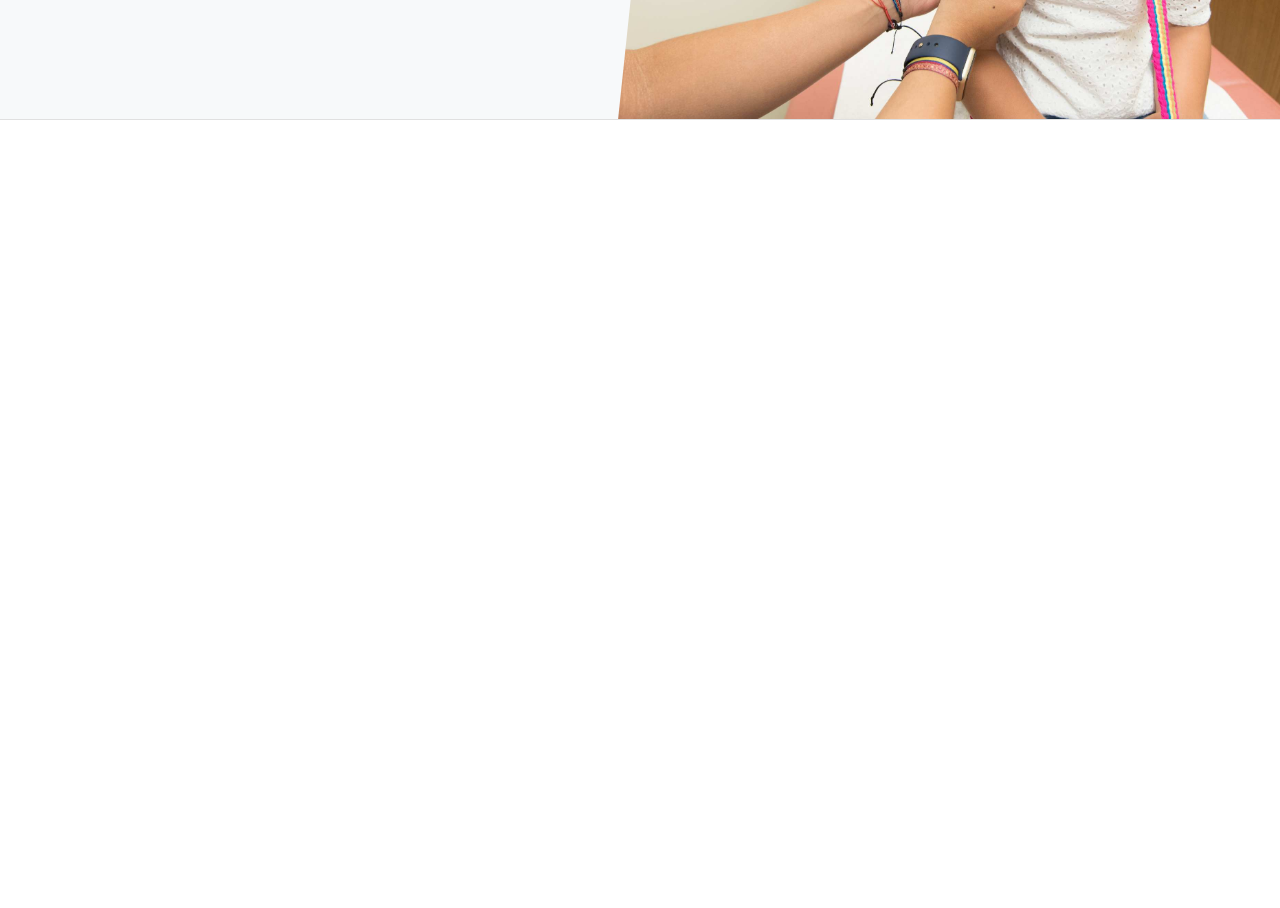
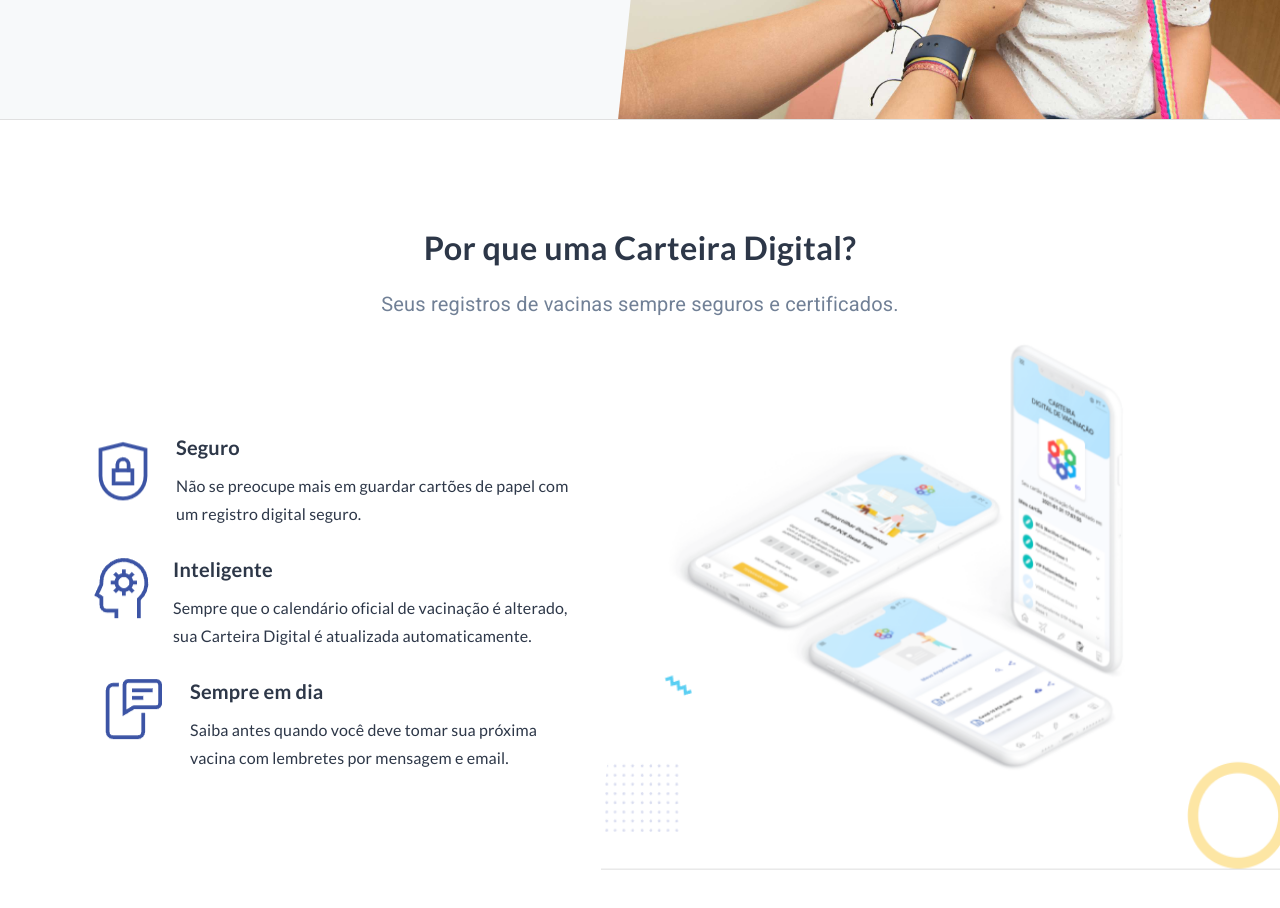
Before and after one commit to deywersonp/immunie-clone, a React (Create React App) app: page / in a window 1280 px wide. Shown: the part 460-1368 px from the top of the page. Before the commit the page ends 800 px from the top, so only its background shows below. Built offline with nearby package versions, Linux system fonts and the light colour scheme.

Commit message:
Created about section

```diff
--- a/src/App.tsx
+++ b/src/App.tsx
@@ -1,9 +1,12 @@
+import { ThemeProvider } from '@mui/material/styles';
+import theme from './theme';
 import CssBaseline from '@mui/material/CssBaseline';
-import { ThemeProvider } from '@mui/material/styles';
+
 import { Divider } from "@mui/material";
+
 import Banner from "./components/banner/Banner";
 import Header from "./components/header/Header";
-import theme from './theme';
+import About from './components/about/About';
 
 export default function App() {
   return (
@@ -15,6 +18,7 @@ export default function App() {
         <div>
           <Banner />
           <Divider />
+          <About />
         </div>
       </ThemeProvider>
 
--- /dev/null
+++ b/src/components/about/About.tsx
@@ -0,0 +1,77 @@
+import { useEffect } from "react";
+import { makeStyles } from "@material-ui/styles";
+import { Typography } from "@mui/material";
+import AboutDetails from "./aboutDetails/AboutDetails"
+import Aos from 'aos';
+import 'aos/dist/aos.css'
+
+const useStyles = makeStyles({
+  container: {
+    display: 'flex',
+    alignItems: 'center',
+    width: '100%',
+    flexDirection: 'column',
+    paddingTop: '96px',
+    paddingBottom: '96px'
+  },
+
+  headersContainer: {
+    display: 'flex',
+    alignItems: 'center',
+    flexDirection: 'column',
+    width: '100%',
+    alignText: 'center'
+  },
+
+  header4: {
+    fontFamily: 'Lato',
+    fontWeight: 'bold',
+    fontSize: '2.0243rem',
+    padding: '8px'
+  },
+
+  header6: {
+    fontSize: '1.25rem',
+    padding: '8px'
+  },
+
+  aboutDetailsContainer: {
+    width: '100%',
+    display: 'grid',
+    gridTemplateColumns: '50% 50%',
+    alignItems: 'center',
+    justifyContent: 'flex-end'
+  },
+
+  imgContainer: {
+    display: 'flex',
+    alignItems: 'center',
+    justifyContent: 'flex-end'
+  }
+});
+
+export default function About() {
+
+  useEffect(() => {
+    Aos.init({ duration: 2000 })
+  }, []);
+
+
+  const classes = useStyles();
+
+  return (
+    <Typography component="section" className={classes.container}>
+      <Typography component="div" className={classes.headersContainer} data-aos="fade-up">
+        <Typography component="h4" color="textPrimary" className={classes.header4}>Por que uma Carteira Digital?</Typography>
+        <Typography component="h6" color="textSecondary" className={classes.header6}>Seus registros de vacinas sempre seguros e certificados.
+        </Typography>
+      </Typography>
+      <Typography component="div" className={classes.aboutDetailsContainer}>
+        <AboutDetails />
+        <Typography component="div" className={classes.imgContainer}>
+          <img style={{ maxWidth: 679, height: 561 }} src="./images/immunie-mobile.png" alt="Cateira Digital de Vacinação no celular" />
+        </Typography>
+      </Typography>
+    </Typography>
+  )
+}
--- /dev/null
+++ b/src/components/about/aboutDetails/AboutDetails.tsx
@@ -0,0 +1,47 @@
+import { makeStyles } from "@material-ui/styles";
+import { List, Typography } from "@mui/material";
+import IDetails from "../interfaces/IDetails";
+import DetailsTemplate from "./detailsTemplate/DetailsTemplate";
+
+const useStyles = makeStyles({
+  container: {
+    display: 'flex',
+    justifyContent: 'flex-end'
+  }
+});
+
+const detailsData: IDetails[] =
+  [
+    {
+      source: './images/lock.png',
+      legend: 'Segurança',
+      title: 'Seguro',
+      content: 'Não se preocupe mais em guardar cartões de papel com um registro digital seguro.'
+    },
+    {
+      source: './images/intelligence.png',
+      legend: 'Inteligência',
+      title: 'Inteligente',
+      content: 'Sempre que o calendário oficial de vacinação é alterado, sua Carteira Digital é atualizada automaticamente.'
+    },
+    {
+      source: './images/on-date.png',
+      legend: 'Sempre em dia',
+      title: 'Sempre em dia',
+      content: 'Saiba antes quando você deve tomar sua próxima vacina com lembretes por mensagem e email.'
+    }
+  ]
+
+export default function AboutDetails() {
+  const classes = useStyles();
+
+  return (
+    <Typography component="div" className={classes.container}>
+      <List>
+        <DetailsTemplate source={detailsData[0].source} legend={detailsData[0].legend} title={detailsData[0].title} content={detailsData[0].content} />
+        <DetailsTemplate source={detailsData[1].source} legend={detailsData[1].legend} title={detailsData[1].title} content={detailsData[1].content} />
+        <DetailsTemplate source={detailsData[2].source} legend={detailsData[2].legend} title={detailsData[2].title} content={detailsData[2].content} />
+      </List>
+    </Typography>
+  )
+}
--- /dev/null
+++ b/src/components/about/aboutDetails/detailsTemplate/DetailsTemplate.tsx
@@ -0,0 +1,49 @@
+import { useEffect } from "react";
+
+import { makeStyles } from "@material-ui/styles";
+import { ListItem, Typography } from "@mui/material";
+import IDetails from "../../interfaces/IDetails";
+
+import Aos from 'aos';
+import 'aos/dist/aos.css'
+
+const useStyles = makeStyles({
+  container: {
+    width: '520px',
+    display: 'flex',
+    alignItems: 'center',
+    marginRight: '50px',
+    marginBottom: '10px'
+  },
+
+  span: {
+    fontSize: '1.25rem',
+    fontWeight: 'bold',
+    fontFamily: 'Lato',
+  },
+
+  header6: {
+    fontSize: '1rem',
+    fontFamily: 'Lato',
+    lineHeight: '1.75',
+    marginTop: '10px'
+  }
+});
+
+export default function DetailsTemplate(props: IDetails) {
+  const classes = useStyles();
+
+  useEffect(() => {
+    Aos.init({ duration: 1000 })
+  }, []);
+
+  return (
+    <ListItem className={classes.container} data-aos="fade-up">
+      <img style={{ transform: 'translateY(-16%)', marginRight: '15px' }} src={props.source} alt={props.legend} />
+      <Typography component="div">
+        <Typography color="textPrimary" component="span" className={classes.span}>{props.title}</Typography>
+        <Typography color="textPrimary" component="h6" className={classes.header6}>{props.content}</Typography>
+      </Typography>
+    </ListItem>
+  )
+}
--- /dev/null
+++ b/src/components/about/interfaces/IDetails.tsx
@@ -0,0 +1,6 @@
+export default interface IDetails {
+  source: string;
+  legend: string;
+  title: string;
+  content: string;
+}
--- a/src/components/banner/mainContent/MainContent.tsx
+++ b/src/components/banner/mainContent/MainContent.tsx
@@ -14,7 +14,6 @@ const useStyles = makeStyles({
   },
 
   header3: {
-    color: '#2d3748',
     fontFamily: 'Lato',
     fontWeight: 700,
     padding: '8px'
--- a/src/theme/index.tsx
+++ b/src/theme/index.tsx
@@ -13,6 +13,10 @@ const theme = createTheme({
     error: {
       main: red.A400,
     },
+    text: {
+      primary: '#2d3748',
+      secondary: '#718096'
+    }
   },
 });
 
```
